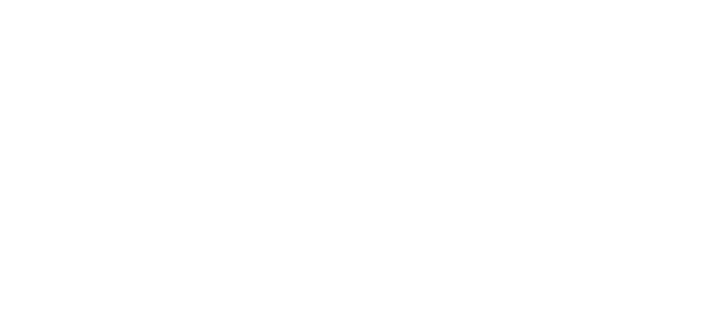
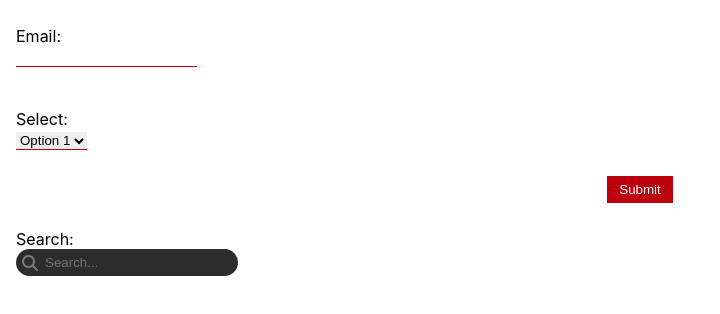
Before and after one commit to VirtualBlakeWillis/atlas-cinema-guru, a React (Create React App) app: page / in a window 1280 px wide. Shown: the top 314 px of the page, without its empty margins (0-720 px from the left). Built offline with nearby package versions, Linux system fonts and the light colour scheme.

Commit message:
task 2 - general use components

```diff
--- a/public/index.html
+++ b/public/index.html
@@ -9,6 +9,8 @@
       name="description"
       content="Web site created using create-react-app"
     />
+    <!-- FontAwesome -->
+    <script src="https://kit.fontawesome.com/3672556811.js" crossorigin="anonymous"></script>
     <link rel="apple-touch-icon" href="%PUBLIC_URL%/logo192.png" />
     <!--
       manifest.json provides metadata used when your web app is installed on a
--- a/src/App.js
+++ b/src/App.js
@@ -1,8 +1,30 @@
 import './App.css';
+import Input from './components/general/Input';
+import SelectInput from './components/general/SelectInput';
+import Button from './components/general/Button';
+import SearchBar from './components/general/SearchBar';
+import { useState } from 'react';
 
 function App() {
+  const [email, setEmail] = useState('');
+  const [select, setSelect] = useState('');
+  const [search, setSearch] = useState('');
   return (
     <div className="App">
+      <Input label="Email" type="email" className="email" value={email} setValue={setEmail} />
+      <SelectInput
+        label="Select"
+        className="select"
+        value={select}
+        setValue={setSelect}
+        options={[
+          { label: 'Option 1', value: 'option1' },
+          { label: 'Option 2', value: 'option2' },
+          { label: 'Option 3', value: 'option3' },
+        ]}
+      />
+      <Button label="Submit" className="submit" />
+      <SearchBar title={search} setTitle={setSearch} />
     </div>
   );
 }
--- /dev/null
+++ b/src/components/general/Button.js
@@ -0,0 +1,17 @@
+import './general.css';
+
+export default function Button(props) {
+    const label = props.label;
+    const className = props.className;
+    const onClick = props.onClick;
+    const icon = props?.icon; //optional
+    return (
+        <button
+            className={`button ${className}`}
+            onClick={onClick}
+        >
+            {icon && <img src={icon} alt="icon" className="button-icon" />}
+            {label}
+        </button>
+    )
+}
--- /dev/null
+++ b/src/components/general/Input.js
@@ -0,0 +1,30 @@
+import './general.css';
+
+export default function Input(props) {
+    const label = props.label;
+    const type = props.type;
+    const className = props.className;
+    const value = props.value; //state
+    const setValue = props.setValue; //setState function
+    const icon = props?.icon; //optional
+    const inputAttributes = props?.inputAttributes; //optional
+    function handleInput(event) {
+        setValue(event.target.value);
+    }
+    return (
+        <div className="input-container">
+            {icon && <img src={icon} alt="icon" className="input-icon" />}
+            <label className="input-label">{label}:</label>
+            <div className="input-wrapper">
+                <input
+                    type={type}
+                    className={`input ${className}`}
+                    value={value}
+                    onChange={handleInput}
+                    {...inputAttributes}
+                />
+            </div>
+        </div>
+    )
+
+}
--- /dev/null
+++ b/src/components/general/SearchBar.js
@@ -0,0 +1,26 @@
+import './general.css';
+
+export default function SearchBar(props) {
+    const title = props.title; //state
+    const setTitle = props.setTitle; //setState function
+
+    function handleInput(event) {
+        setTitle(event.target.value);
+    }
+
+    return(
+        <div className="input-container">
+            <label className="input-label">Search:</label>
+            <div className="input-wrapper search">
+                <span className="fas fa-search search-icon" />
+                <input
+                    type="text"
+                    className="search-input"
+                    value={title}
+                    placeholder='Search...'
+                    onChange={handleInput}
+                />
+            </div>
+        </div>
+    )
+}
--- /dev/null
+++ b/src/components/general/SelectInput.js
@@ -0,0 +1,29 @@
+import './general.css';
+
+export default function SelectInput(props) {
+    const label = props.label;
+    const className = props.className;
+    const value = props.value; //state
+    const setValue = props.setValue; //setState function
+    const options = props.options;
+    function handleSelect(event) {
+        setValue(event.target.value);
+    }
+
+    return (
+        <div className="input-container">
+            <label className="input-label">{label}:</label>
+            <div className="input-wrapper">
+                <select
+                    className={`input ${className}`}
+                    value={value}
+                    onChange={handleSelect}
+                >
+                    {options.map((option, index) => {
+                        return <option key={index} value={option.value}>{option.label}</option>
+                    })}
+                </select>
+            </div>
+        </div>
+    )
+}
--- /dev/null
+++ b/src/components/general/general.css
@@ -0,0 +1,69 @@
+
+.input-container {
+    margin: 10px 0;
+    padding: 16px;
+    position: relative;
+    text-align: left;
+
+}
+
+/*          Input(text)         */
+.input {
+    border: none;
+    border-bottom: 1px solid #BB000E;
+}
+.input:focus {
+    outline: none;
+}
+
+/*          Button          */
+.button {
+    border-radius: 0;
+    background-color: #BB000E;
+    color: white;
+    border: none;
+    padding: 6px 12px;
+}
+
+.button:hover {
+    background-color: #FF0000;
+}
+
+/*          SearchBar          */
+.search-wrapper {
+    background-color: #2C2C2C;
+    border-radius: 50px;
+    border: none;
+    padding: 6px 16px;
+    position: relative;
+
+    color: #FFFFFF60;
+}
+/* .search:hover::-webkit-input-placeholder {
+    color: #FFFFFF;
+} */
+
+
+.search-icon {
+    color: #FFFFFF60;
+    z-index: 2;
+    position: absolute;
+    left: 6px;
+    top: calc(50% - 0.5em); /* Keep icon in center of input, regardless of the input height */
+}
+
+.search-input {
+    background-color: #2C2C2C;
+    color: white;
+    border-radius: 50px;
+    border: none;
+    padding: 6px 16px;
+    padding-left: 29px;
+
+}
+.input-wrapper {
+    position: relative;
+}
+.search-input:focus {
+    outline: none;
+}
```
